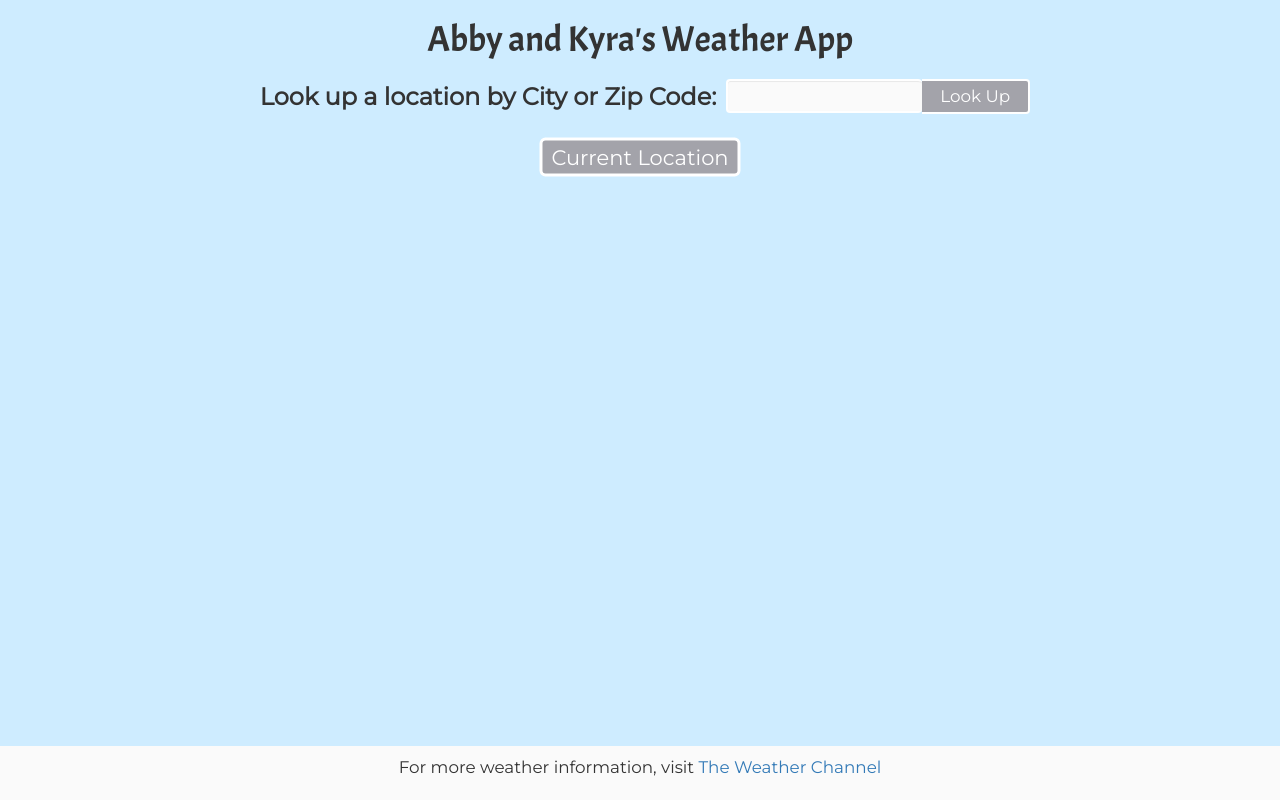
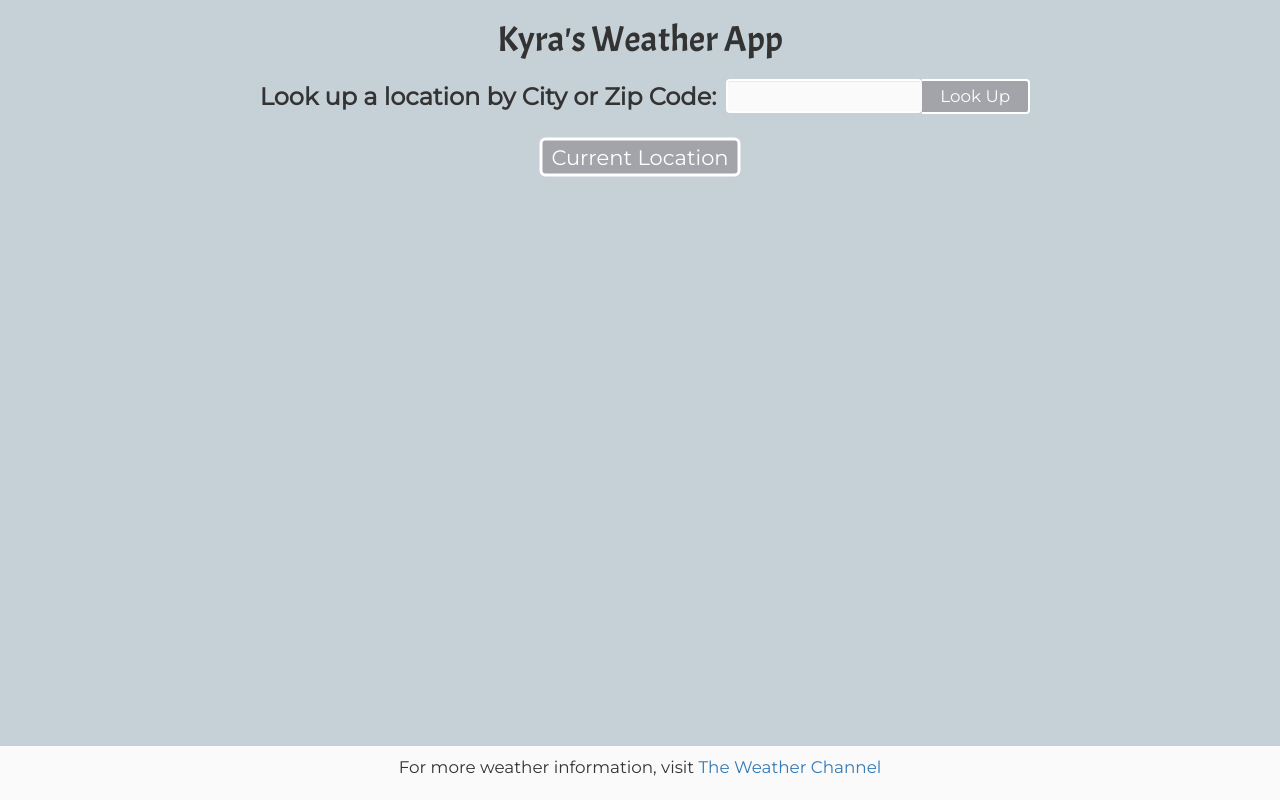
Before and after one commit to khamerling-potts/10-weather-app, a plain HTML site: page index.html in a window 1280 px wide. Drawn offline with nearby package versions, Linux system fonts and the light colour scheme.

Commit message:
finalized weather app

```diff
--- a/index.html
+++ b/index.html
@@ -1,7 +1,7 @@
 <!doctype html>
 <html lang="en">
     <head>
-        <title>CSE 204: Final Project</title>
+        <title>10 Weather App</title>
         <link rel="stylesheet" href="style.css">
         <link rel="stylesheet" href="https://cdnjs.cloudflare.com/ajax/libs/font-awesome/4.7.0/css/font-awesome.min.css">
         <script src="https://ajax.googleapis.com/ajax/libs/jquery/3.5.1/jquery.min.js"></script>
@@ -12,7 +12,7 @@
         <link href="https://fonts.googleapis.com/css2?family=Acme&family=Montserrat&display=swap" rel="stylesheet">
     </head>
     <body>
-                <h1>Abby and Kyra's Weather App</h1>
+                <h1> Kyra's Weather App</h1>
                 <form id = "lookup">
 
                     <div class="form-inline">
@@ -28,18 +28,6 @@
                       </div>
                 </form>
 
-
-                <!-- <form id="lookup">
-                    <div class = "input-group">
-
-                        <label for = "loclookup">Look up a location by typing in the name of a City or a Zip Code:</label>
-                        <input type="text" name="location" id="loclookup" class="form-control"/>
-                        <span class = "input-group-addon">
-                            <input type="submit" class="button" value="Look Up">
-                        </span>
-
-                    </div>
-                </form> -->
 
                 <span class = "div1">
                     <button id="current">Current Location</button>
--- a/style.css
+++ b/style.css
@@ -1,5 +1,5 @@
 body{
-    background-color: #ceecff;
+    background-color: #c6d0d7;
     font-family: 'Montserrat', sans-serif;
 }
 
@@ -12,9 +12,7 @@ body{
 
 
 
-/* div{
-    margin-top: 20px;
-} */
+
 .onelocation{
     display: flex;
     margin: 20px;
@@ -25,8 +23,6 @@ body{
 
 .header{
     display: flex;
-    /* justify-content: center;
-    align-items: center; */
     align-content: center;
 }
 h1{
```
